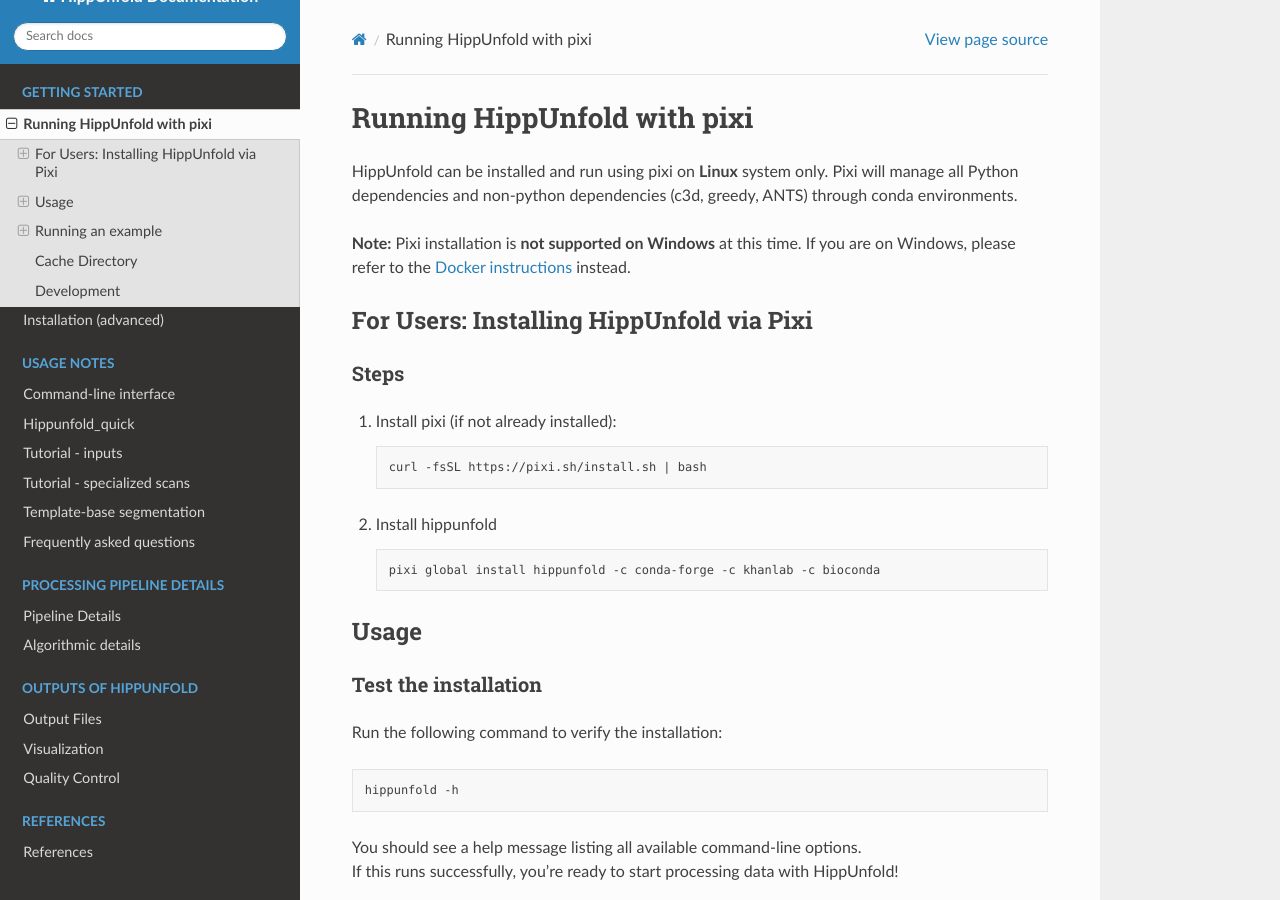
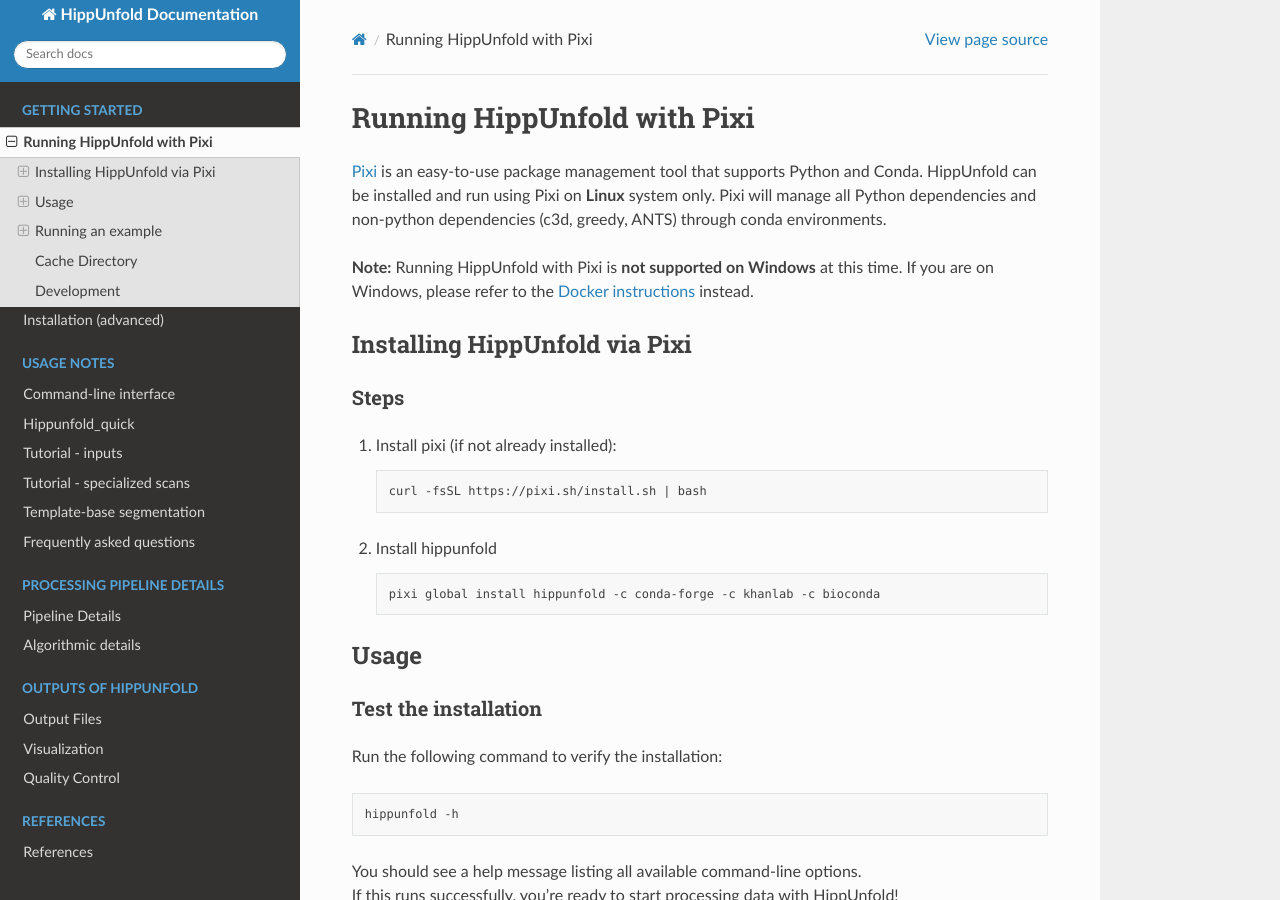
Before and after one commit to khanlab/hippunfold, a Sphinx documentation site: the page built from docs/getting_started/pixi.md, in a window 1280 px wide and 900 px high. Built offline with Sphinx 7.4.7 and the Read the Docs theme 3.1.0, drawn with Linux system fonts in a browser that asks for light colours.

Commit message:
Update pixi.md

````diff
--- a/docs/getting_started/pixi.md
+++ b/docs/getting_started/pixi.md
@@ -1,12 +1,11 @@
-# Running HippUnfold with pixi
+# Running HippUnfold with Pixi
 
-HippUnfold can be installed and run using pixi on **Linux** system only. Pixi will manage all Python dependencies and non-python dependencies (c3d, greedy, ANTS) through conda environments.
+[Pixi](https://pixi.prefix.dev) is an easy-to-use package management tool that supports Python and Conda. HippUnfold can be installed and run using Pixi on **Linux** system only. Pixi will manage all Python dependencies and non-python dependencies (c3d, greedy, ANTS) through conda environments.
 
-**Note:** Pixi installation is **not supported on Windows** at this time. If you are on Windows, please refer to the [Docker instructions](docker.md) instead.
+**Note:** Running HippUnfold with Pixi is **not supported on Windows** at this time. If you are on Windows, please refer to the [Docker instructions](docker.md) instead.
 
 
-## For Users: Installing HippUnfold via Pixi
-
+## Installing HippUnfold via Pixi
 
 ### Steps
  1. Install pixi (if not already installed):
@@ -17,7 +16,6 @@
  2. Install hippunfold
     ```bash
     pixi global install hippunfold -c conda-forge -c khanlab -c bioconda
-
     ```
 
 
````
